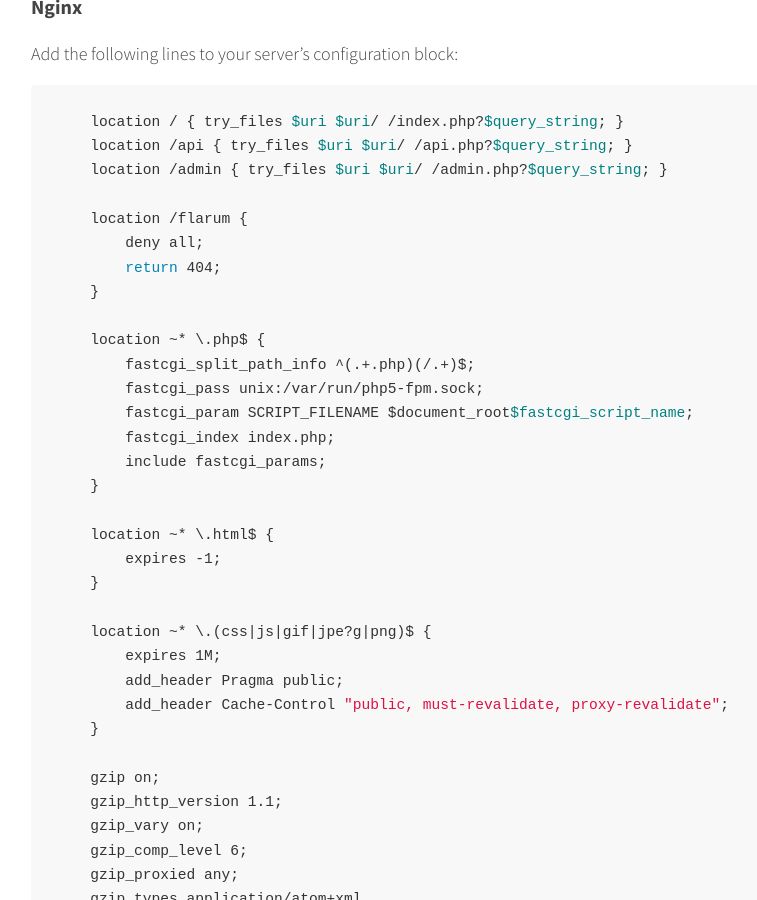
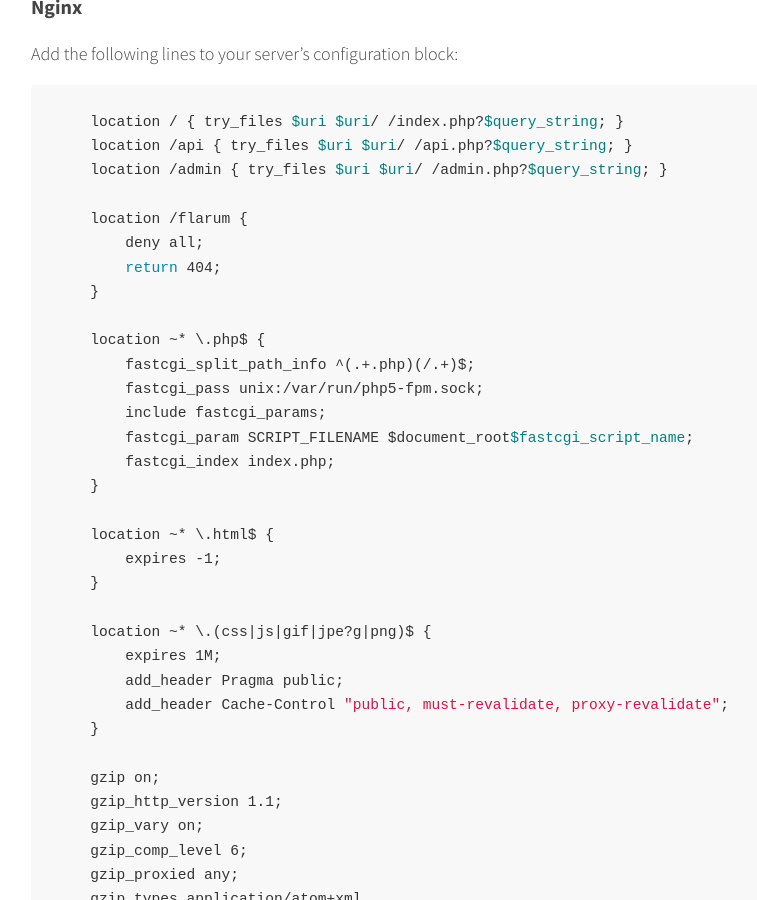
Before and after one commit to flarum/flarum.github.io, a Jekyll site: the page built from _docs/installation.md, in a window 1280 px wide and 900 px high, scrolled down 1959 px. Shown: the whole window, without its empty margins (364-1121 px from the left). Built offline with Jekyll 4.4.1, drawn with Linux system fonts in a browser that asks for light colours; nearby versions of some CDN libraries; comment, search, counter and statistics services are not loaded.

```diff
--- a/_docs/installation.md
+++ b/_docs/installation.md
@@ -75,9 +75,9 @@ Add the following lines to your server's configuration block:
     location ~* \.php$ {
         fastcgi_split_path_info ^(.+.php)(/.+)$;
         fastcgi_pass unix:/var/run/php5-fpm.sock;
+        include fastcgi_params;
         fastcgi_param SCRIPT_FILENAME $document_root$fastcgi_script_name;
         fastcgi_index index.php;
-        include fastcgi_params;
     }
 
     location ~* \.html$ {
```
